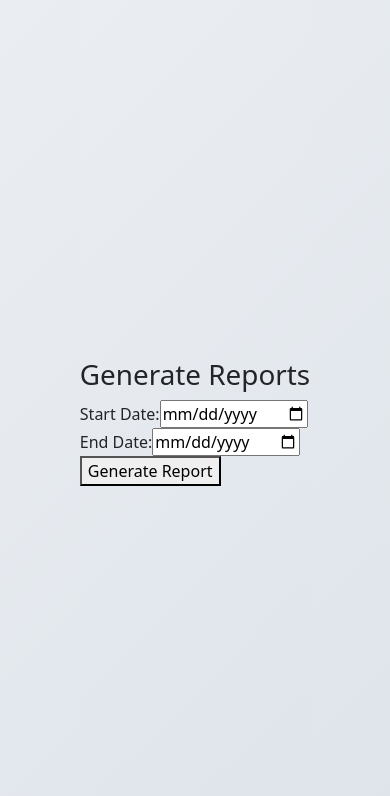
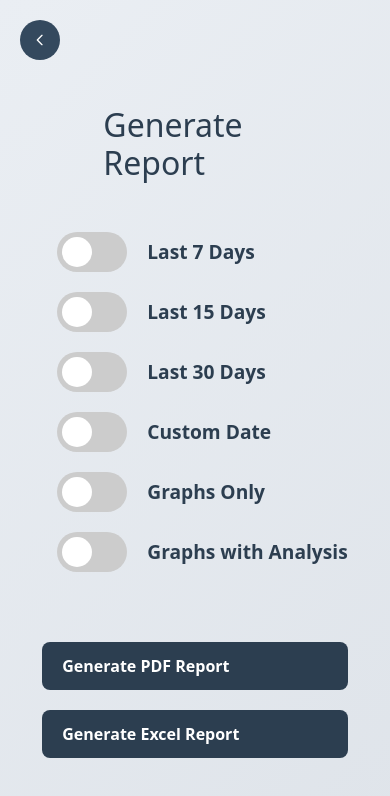
Before and after one commit to SyedHuzaifa007/PocketPilot-MERN-App, a React (Create React App) app in the folder frontend/: page /generate-report in a window 390 px wide. Shown: the top 796 px of the page. Built offline with nearby package versions, Linux system fonts and the light colour scheme.

Commit message:
Implement generate report frontend

```diff
--- a/frontend/package.json
+++ b/frontend/package.json
@@ -11,6 +11,7 @@
     "jspdf-autotable": "^3.5.21",
     "react": "^18.3.1",
     "react-chartjs-2": "^5.3.0",
+    "react-datepicker": "^7.5.0",
     "react-dom": "^18.3.1",
     "react-icons": "^5.4.0",
     "react-router-dom": "^7.0.2",
--- a/frontend/src/pages/Dashboard.js
+++ b/frontend/src/pages/Dashboard.js
@@ -1,5 +1,6 @@
 import React, { useState, useEffect } from 'react';
 import { FaSignOutAlt, FaChartLine, FaPlusCircle, FaChartBar, FaChartPie } from 'react-icons/fa';
+import { MdSettings } from 'react-icons/md';
 import './Dashboard.css';
 import { useNavigate } from 'react-router-dom'; // React Router v6
 import { LineChart, Line, XAxis, YAxis, CartesianGrid, Tooltip, ResponsiveContainer, BarChart, Bar, PieChart, Pie, Cell, Legend } from 'recharts';
@@ -419,18 +420,17 @@ const isValidDate = (dateStr) => {
             <nav className="navbar">
       <div className="navbar-left">
         <h1 className="navbar-heading">Pocket Pilot</h1>
+        <h6 className="navbar-subheading">Track Your Expenses Effortlessly</h6>
       </div>
       <div className="navbar-right">
         <div className="dropdown">
           <button className="dropdown-toggle">
-                            <svg xmlns="http://www.w3.org/2000/svg" fill="none" viewBox="0 0 24 24" strokeWidth="1.5" stroke="currentColor" className="size-6">
-                                <path strokeLinecap="round" strokeLinejoin="round" d="M9.594 3.94..." />
-                            </svg>
           </button>
           <div className="dropdown-menu">
-                            <button className="dropdown-item">Settings</button>
+            <button className="dropdown-item"> <MdSettings size={25} color="#080807" />
+            <span>Settings</span></button>
             <button className="dropdown-item" onClick={handleLogout}>
-                                <FaSignOutAlt /> Logout
+              <FaSignOutAlt size={25} color="#080807"/> Logout
             </button>
           </div>
         </div>
@@ -645,43 +645,54 @@ const isValidDate = (dateStr) => {
         ].map((entry, index) => (
           <Cell
             key={`cell-${entry.category}`}
-            fill={getCategoryColor(entry.category, categoryColorMapping)}
+            fill={entry.category === spendingAndIncomeCategories().topIncomeCategory.category ? 'green' : '#fc2803'}
           />
         ))}
       </Pie>
-      <Tooltip />
+      <Tooltip
+        formatter={(value, name) => {
+          // Format the tooltip content to show as "Income: <value>" or "Expense: <value>"
+          if (name === spendingAndIncomeCategories().topIncomeCategory.category) {
+            return [`Income: ${value}`, name];
+          } else if (name === spendingAndIncomeCategories().topExpenseCategory.category) {
+            return [`Expense: ${value}`, name];
+          }
+          return [value, name];
+        }}
+      />
       <Legend layout="vertical" align="right" verticalAlign="middle" />
     </PieChart>
   </ResponsiveContainer>
 </div>
 </div>
+
 <footer className="footer">
       <div className="footer-container">
         <div className="footer-section">
           <h4>About Us</h4>
           <p>
-            We are dedicated to providing the best solutions for your financial management.
+          Pocket Pilot is dedicated to providing the best solutions for your financial management.
           Stay organized and in control of your income and expenses.
           </p>
         </div>
         <div className="footer-section">
           <h4>Quick Links</h4>
           <ul>
-            <li><a href="/home">Home</a></li>
-            <li><a href="/about">About</a></li>
-            <li><a href="/contact">Contact</a></li>
-            <li><a href="/privacy-policy">Privacy Policy</a></li>
+            <li><a href="/add-record">Add Record</a></li>
+            <li><a href="/past-records">Past Records</a></li>
+            <li><a href="/generate-report">Generate Report</a></li>
+            <li><a href="/generate-analysis">Generate Analysis</a></li>
+            <li><a href="/logout">Logout</a></li>
           </ul>
         </div>
         <div className="footer-section">
-          <h4>Contact Us</h4>
-          <p>Email: support@example.com</p>
-          <p>Phone: +1 (555) 123-4567</p>
-          <p>Address: 123 Main Street, City, Country</p>
+          <h4>Contact Me</h4>
+          <p>Email: huzaifanau123@gmail.com</p>
         </div>
       </div>
       <div className="footer-bottom">
-        <p>&copy; {currentYear} Your Company Name. All Rights Reserved.</p>
+      <p className='footer-about'>Designed and developed by Syed Huzaifa Mustansar</p>
+        <p>&copy; {currentYear} Pocket Pilot. All Rights Reserved.</p>
       </div>
     </footer>
 </div>
--- a/frontend/src/pages/GenerateReport.css
+++ b/frontend/src/pages/GenerateReport.css
@@ -1,105 +1,226 @@
-/* body {
-    font-family: Arial, sans-serif;
+/* Reset some default styles for consistency across browsers */
+/* * {
   margin: 0;
   padding: 0;
-    background-color: #f9f9f9;
+  box-sizing: border-box;
 }
 
-  nav {
-    background-color: #333;
-    padding: 10px;
+body {
+  font-family: 'Segoe UI', Tahoma, Geneva, Verdana, sans-serif;
+  background-color: #f4f7fa;
+  color: #333;
+  padding: 30px;
 }
 
-  .action-button {
-    background-color: #28a745;
-    color: white;
-    padding: 10px 20px;
-    border: none;
-    border-radius: 5px;
+h1 {
+  text-align: center;
+  font-size: 2.5rem;
+  color: #2c3e50;
+  margin-bottom: 40px;
+  font-weight: 600;
+} */
+
+.toggle-switches {
+  display: flex;
+  flex-direction: column;
+  gap: 25px; /* Increased gap for more space between toggle switches */
+  margin-bottom: 30px; /* Added margin for spacing between components */
+}
+
+.heading {
+  color: #2c3e50;
+  margin-top: 50px; /* Added margin-top for spacing */
+  margin-bottom: 50px;
+  margin-left: 20%;
+  font-weight: bold;
+}
+
+.toggle-switches label {
+  display: flex;
+  align-items: center;
+  font-size: 1.2rem; /* Increased font size for readability */
+  font-weight: bold;
+  color: #2c3e50;
+  gap: 20px;
   cursor: pointer;
 }
 
-  .action-button:hover {
-    background-color: #218838;
+/* Move the label text to the right without affecting the toggle switch */
+.toggle-switches label span {
+  margin-left: 15px; /* Move the label 12px to the right */
+
 }
 
-  .report-page {
-    padding: 20px;
+.toggle-switches input[type="checkbox"] {
+  display: none; /* Hide the default checkbox */
 }
 
-  .report-page h1 {
-    margin-bottom: 20px;
+.toggle-switches input[type="checkbox"] + .toggle-label {
+  position: relative;
+  display: inline-block;
+  width: 70px; /* Increased width for larger toggle switches */
+  height: 40px; /* Increased height for larger toggle switches */
+  background-color: #ccc;
+  border-radius: 50px;
+  transition: background-color 0.3s ease;
 }
 
-  .report-page input[type="date"] {
-    padding: 8px;
-    margin: 5px;
-    font-size: 14px;
+.toggle-switches input[type="checkbox"]:checked + .toggle-label {
+  background-color: #2c3e50; /* Green when checked */
 }
 
-  .report-page button {
-    background-color: #007bff;
-    color: white;
-    padding: 10px 20px;
-    border: none;
-    border-radius: 5px;
-    cursor: pointer;
+.toggle-label::before {
+  content: '';
+  position: absolute;
+  top: 5px;
+  left: 5px;
+  width: 30px; /* Increased width of the switch handle */
+  height: 30px; /* Increased height of the switch handle */
+  background-color: white;
+  border-radius: 50%;
+  transition: transform 0.3s ease;
 }
 
-
-
-  .report-page button:hover {
-    background-color: #0056b3;
+.toggle-switches input[type="checkbox"]:checked + .toggle-label::before {
+  transform: translateX(30px); /* Move the switch handle to the right when checked */
 }
 
+.date-pickers {
+  display: flex;
+  gap: 30px; /* Increased gap between date pickers */
+  margin-bottom: 0px; /* Added margin for spacing between components */
+  margin-top: 15px; /* Added margin-top to create space between Custom Date switch and date pickers */
+}
 
-.back-button {
-  position: absolute;
-  top: 10px;
-  left: 10px;
+.date-pickers input {
+  width: 100%;
+  padding: 12px; /* Increased padding for a larger input field */
+  border: 1px solid #ddd;
+  border-radius: 5px;
+  font-size: 1.1rem; /* Increased font size */
+  outline: none;
+}
+
+.date-pickers input:focus {
+  border-color: #2c3e50;
+  box-shadow: 0 0 5px rgba(76, 175, 80, 0.2);
+}
+
+.buttons {
+  display: flex;
+  justify-content: center;
+  gap: 30px; /* Increased gap between buttons */
+  margin-top: 50px; /* Added margin for spacing */
+}
+
+.buttons button {
+  background-color: #2c3e50;
+    color: white;
+    border: none;
+    border-radius: 8px;
+    padding: 12px 30px;
+    font-size: 16px;
+    font-weight: bold;
+    cursor: pointer;
+    transition: background-color 0.3s ease;
+    display: flex;
+    align-items: center;
+    gap: 10px;
+    min-width: 200px;
+}
+
+.buttons button:hover {
+  background-color: #34495e;
+}
+
+.buttons button:active {
+  background-color: #2c3e50;
+}
+
+.buttons button:disabled {
+  background-color: #2c3e50;
+  cursor: not-allowed;
+}
+
+.back-button2 {
+  position: fixed; /* Use fixed positioning to ensure it stays in place even when scrolling */
+  top: 20px; /* Distance from the top of the page */
+  left: 20px; /* Distance from the left of the page */
   background-color: #34495e;
   color: white;
   border: none;
   padding: 8px 12px;
   cursor: pointer;
   font-size: 14px;
-  border-radius: 50%;
-  transition: width 0.3s ease;
-  width: 40px;
-  height: 40px;
+  border-radius: 50%; /* Round the button */
+  transition: width 0.3s ease; /* Smooth transition for width */
+  width: 40px; /* Initial small width for the round button */
+  height: 40px; /* Match height with width for a circular shape */
   text-align: center;
   display: flex;
   justify-content: center;
   align-items: center;
-  overflow: hidden;
-  position: relative;
+  overflow: hidden; /* Hide the text initially */
+  z-index: 10;
 }
 
-.back-button:hover {
+/* Hover effect for back button */
+.back-button2:hover {
   background-color: #34495e;
-  width: 150px;
-  border-radius: 25px;
+  width: 150px; /* Expand button width on hover */
+  border-radius: 25px; /* Slightly round the edges when expanded */
 }
 
-
-.back-button .back-text {
-  display: none;
+/* Back text when hovered */
+.back-button2 .back-text {
+  display: none; /* Hide text initially */
   margin-left: 10px;
   font-size: 14px;
   font-weight: bold;
 }
 
-.back-button:hover .back-text {
-  display: inline;
+.back-button2:hover .back-text {
+  display: inline; /* Show text on hover */
+}
+
+/* Style for the SVG back icon */
+.back-button2 svg {
+  width: 20px; /* Set the icon size */
+  height: 20px;
+}
+
+.back-button2:hover svg {
+  width: 16px;
+  height: 16px;
 }
 
 
-.back-button svg {
-  width: 20px;
-  height: 20px;
+/* Responsive Design */
+@media (max-width: 768px) {
+  body {
+    padding: 20px;
   }
 
-.back-button:hover svg {
-  width: 16px;
-  height: 16px;
-} */
+  h1 {
+    font-size: 2rem; /* Slightly reduce font size for smaller screens */
+  }
+
+  .toggle-switches {
+    gap: 20px;
+  }
+
+  .date-pickers {
+    flex-direction: column;
+    gap: 15px;
+  }
+
+  .buttons {
+    flex-direction: column;
+    gap: 20px;
+  }
+
+  .buttons button {
+    width: 100%;
+    padding: 12px 20px; /* Adjust padding for smaller screens */
+  }
+}
--- a/frontend/src/pages/GenerateReport.js
+++ b/frontend/src/pages/GenerateReport.js
@@ -1,47 +1,186 @@
 import React, { useState } from 'react';
 import './GenerateReport.css';
+import DatePicker from 'react-datepicker';
+import 'react-datepicker/dist/react-datepicker.css';
+import { useNavigate } from 'react-router-dom'; // React Router v6
+// import { set } from 'react-datepicker/dist/date_utils';
 
 const GenerateReport = () => {
-  const [startDate, setStartDate] = useState('');
-  const [endDate, setEndDate] = useState('');
+  const navigate = useNavigate(); // React Router v6
+  const [last7Days, setLast7Days] = useState(false);
+  const [last15Days, setLast15Days] = useState(false);
+  const [last30Days, setLast30Days] = useState(false);
+  const [customDate, setCustomDate] = useState(false);
+  const [startDate, setStartDate] = useState(null);
+  const [endDate, setEndDate] = useState(null);
+  const [graphsOnly, setGraphsOnly] = useState(false);
+  const [graphsWithAnalysis, setGraphsWithAnalysis] = useState(false);
 
-  const handleGenerateReport = async () => {
-    if (startDate && endDate) {
-      try {
-        const response = await fetch(`/api/generate-report?start=${startDate}&end=${endDate}`);
-        const data = await response.blob();
-        const link = document.createElement('a');
-        link.href = URL.createObjectURL(data);
-        link.download = `report_${startDate}_to_${endDate}.pdf`;
-        link.click();
-      } catch (error) {
-        console.error('Error generating report:', error);
-      }
-    } else {
-      alert('Please select both start and end dates.');
-    }
+  const handleLast7DaysChange = () => {
+    setLast7Days(!last7Days);
+    setLast15Days(false);
+    setLast30Days(false);
+    setCustomDate(false);
+  };
+
+  const handleLast15DaysChange = () => {
+    setLast15Days(!last15Days);
+    setLast7Days(false);
+    setLast30Days(false);
+    setCustomDate(false);
+  };
+
+  const handleLast30DaysChange = () => {
+    setLast30Days(!last30Days);
+    setLast7Days(false);
+    setLast15Days(false);
+    setCustomDate(false);
+  };
+
+  const handleCustomDateChange = () => {
+    setCustomDate(!customDate);
+    setLast7Days(false);
+    setLast15Days(false);
+    setLast30Days(false);
+  };
+
+  const handleBackButtonClick = () => {
+    navigate('/dashboard'); // Navigate to the dashboard page
+};
+
+  // Ensure that only one of "Graphs Only" or "Graphs with Analysis" can be selected
+  const handleGraphsOnlyChange = () => {
+    setGraphsOnly(true);
+    setGraphsWithAnalysis(false);
+  };
+
+  const handleGraphsWithAnalysisChange = () => {
+    setGraphsWithAnalysis(true);
+    setGraphsOnly(false);
+  };
+
+  const handleGeneratePDF = () => {
+    // Logic to generate PDF report
+    alert('Generating PDF Report...');
+  };
+
+  const handleGenerateExcel = () => {
+    // Logic to generate Excel report
+    alert('Generating Excel Report...');
   };
 
   return (
-    <div className="report-page">
-      <h1>Generate Reports</h1>
+    <div className="generate-report">
+       <button className="back-button2" onClick={handleBackButtonClick}>
+                <svg xmlns="http://www.w3.org/2000/svg" fill="none" viewBox="0 0 24 24" stroke="currentColor" className="back-icon">
+                    <path strokeLinecap="round" strokeLinejoin="round" strokeWidth="2" d="M15 19l-7-7 7-7" />
+                </svg>
+                <span className="back-text">Back</span>
+            </button>
+      <div className="heading">
+      <h1>Generate Report</h1>
+      </div>
+
+      <div className="toggle-switches">
+        {/* Last 7 Days */}
         <div>
-        <label>Start Date: </label>
+          <label>
             <input
-          type="date"
-          value={startDate}
-          onChange={(e) => setStartDate(e.target.value)}
+              type="checkbox"
+              checked={last7Days}
+              onChange={handleLast7DaysChange}
+            />
+            <span className="toggle-label"></span>
+            Last 7 Days
+          </label>
+        </div>
+
+        {/* Last 30 Days */}
+        <div>
+          <label>
+            <input
+              type="checkbox"
+              checked={last15Days}
+              onChange={handleLast15DaysChange}
+            />
+            <span className="toggle-label"></span>
+            Last 15 Days
+          </label>
+        </div>
+
+        {/* Last 30 Days */}
+        <div>
+          <label>
+            <input
+              type="checkbox"
+              checked={last30Days}
+              onChange={handleLast30DaysChange}
+            />
+            <span className="toggle-label"></span>
+            Last 30 Days
+          </label>
+        </div>
+
+        {/* Custom Date */}
+        <div>
+          <label>
+            <input
+              type="checkbox"
+              checked={customDate}
+              onChange={handleCustomDateChange}
+            />
+            <span className="toggle-label"></span>
+            Custom Date
+          </label>
+
+          {customDate && (
+            <div className="date-pickers">
+              <DatePicker
+                selected={startDate}
+                onChange={(date) => setStartDate(date)}
+                placeholderText="Pick Start Date"
+              />
+              <DatePicker
+                selected={endDate}
+                onChange={(date) => setEndDate(date)}
+                placeholderText="Pick End Date"
               />
             </div>
+          )}
+        </div>
+
+        {/* Graphs Only */}
         <div>
-        <label>End Date: </label>
+          <label>
             <input
-          type="date"
-          value={endDate}
-          onChange={(e) => setEndDate(e.target.value)}
+              type="checkbox"
+              checked={graphsOnly}
+              onChange={handleGraphsOnlyChange}
             />
+            <span className="toggle-label"></span>
+            Graphs Only
+          </label>
         </div>
-      <button onClick={handleGenerateReport}>Generate Report</button>
+
+        {/* Graphs with Analysis */}
+        <div>
+          <label>
+            <input
+              type="checkbox"
+              checked={graphsWithAnalysis}
+              onChange={handleGraphsWithAnalysisChange}
+            />
+            <span className="toggle-label"></span>
+            Graphs with Analysis
+          </label>
+        </div>
+
+        {/* Buttons */}
+        <div className="buttons">
+          <button onClick={handleGeneratePDF}>Generate PDF Report</button>
+          <button onClick={handleGenerateExcel}>Generate Excel Report</button>
+        </div>
+      </div>
     </div>
   );
 };
--- a/frontend/src/pages/Login.js
+++ b/frontend/src/pages/Login.js
@@ -37,7 +37,7 @@ const Login = () => {
         <div className="login-container">
             <div className="login-card">
                 <h2>Login</h2>
-                <p>Track your expenses effortlessly</p>
+                <p>Join us to track your expenses effortlessly!</p>
                 <form onSubmit={handleSubmit} className="login-form">
                     {errorMessage && <p className="error-message">{errorMessage}</p>}
                     <div className="form-group">
--- a/frontend/src/pages/PastRecords.css
+++ b/frontend/src/pages/PastRecords.css
@@ -2,7 +2,9 @@
 .past-records-container {
     position: relative;
     font-family: 'Roboto', sans-serif;
-    max-width: 1300px;
+    max-width: 102%; /* Ensure the container is full width */
+    padding: 0 20px; /* Add some padding on the sides */
+    box-sizing: border-box; /* Make sure padding is included in the width */
 }
 
 /* Heading Style */
@@ -18,7 +20,7 @@
 
 /* Table Styling */
 .records-table {
-    width: 102%;
+    width: 102%;  /* Use full width */
     margin-bottom: 50px;
     border-radius: 10px;
     overflow: hidden;
--- a/frontend/src/pages/Splash.css
+++ b/frontend/src/pages/Splash.css
@@ -32,10 +32,15 @@ body, html {
     justify-content: center;
     align-items: center;
     width: 100%;
+    margin-bottom: 70px; /* Adds space between the icon and app name */
+    margin-right: 50%;
+    margin-left: 25%;
 }
 
 .icon svg {
     animation: rotate 1.5s infinite linear;
+    width: 100px; /* Adjust the size of the icon */
+    height: 100px; /* Adjust the size of the icon */
 }
 
 /* App Name Styling */
@@ -44,7 +49,7 @@ body, html {
     font-weight: 600;
     color: #2c3e50;
     margin-bottom: 20px;
-    background: linear-gradient(45deg, #2c3e50, #7851a9);
+    background: linear-gradient(90deg, #2c3e50, #316aa3);
     -webkit-background-clip: text;
     color: transparent;
     font-family: 'Poppins', sans-serif;
@@ -54,7 +59,7 @@ body, html {
     font-size: 16px;
     font-weight: 600;
     color: #000000;
-    background: linear-gradient(45deg, #2c3e50, #7851a9);
+    background: linear-gradient(90deg, #2c3e50, #316aa3);
     -webkit-background-clip: text;
     color: transparent;
     font-family: 'Poppins', sans-serif;
--- a/frontend/src/pages/Splash.js
+++ b/frontend/src/pages/Splash.js
@@ -14,11 +14,19 @@ const Splash = () => {
             <div className="icon-container">
                 <div className="icon">
                     {/* Animated Icon */}
-                    <svg xmlns="http://www.w3.org/2000/svg" width="80" height="80" viewBox="0 0 24 24">
-                        <circle cx="12" cy="12" r="10" fill="none" stroke="#7851a9" strokeWidth="2"/>
-                        <path fill="none" stroke="#7851a9" strokeWidth="2" d="M12 2v10l4 4"/>
-                        <animateTransform attributeName="transform" type="rotate" from="0 12 12" to="360 12 12" dur="1s" repeatCount="indefinite"/>
-                    </svg>
+                    <svg xmlns="http://www.w3.org/2000/svg" width="100" height="100" viewBox="0 0 24 24">
+    <circle cx="12" cy="12" r="10" fill="none" stroke="#316aa3" stroke-width="2"/>
+    <path fill="none" stroke="#316aa3" stroke-width="2" d="M12 2v10l4 4"/>
+
+    <animateTransform
+        attributeName="transform"
+        type="rotate"
+        from="0 12 12"
+        to="360 12 12"
+        dur="2s"
+        repeatCount="indefinite"/>
+</svg>
+
                 </div>
             </div>
             <h1 className="app-name">Pocket Pilot</h1>
--- a/frontend/src/pages/UpdateRecord.css
+++ b/frontend/src/pages/UpdateRecord.css
@@ -245,7 +245,7 @@
 }
 
 .submit-button1 {
-    margin-top: 20px; /* Adjust margin-top to control the vertical position */
+    margin-top: 70px; /* Adjust margin-top to control the vertical position */
     margin-left: auto; /* Automatically push the button to the center horizontally */
     margin-right: auto; /* Ensure the button is centered with equal space on both sides */
     display: block; /* Make the button a block element to respect margins */
```
Also changed, not shown: frontend/src/pages/Dashboard.css (+87 -44 lines), 1 other file (tests, documents, lock files or other folders). Lines whose indentation alone changed are shown as unchanged.
